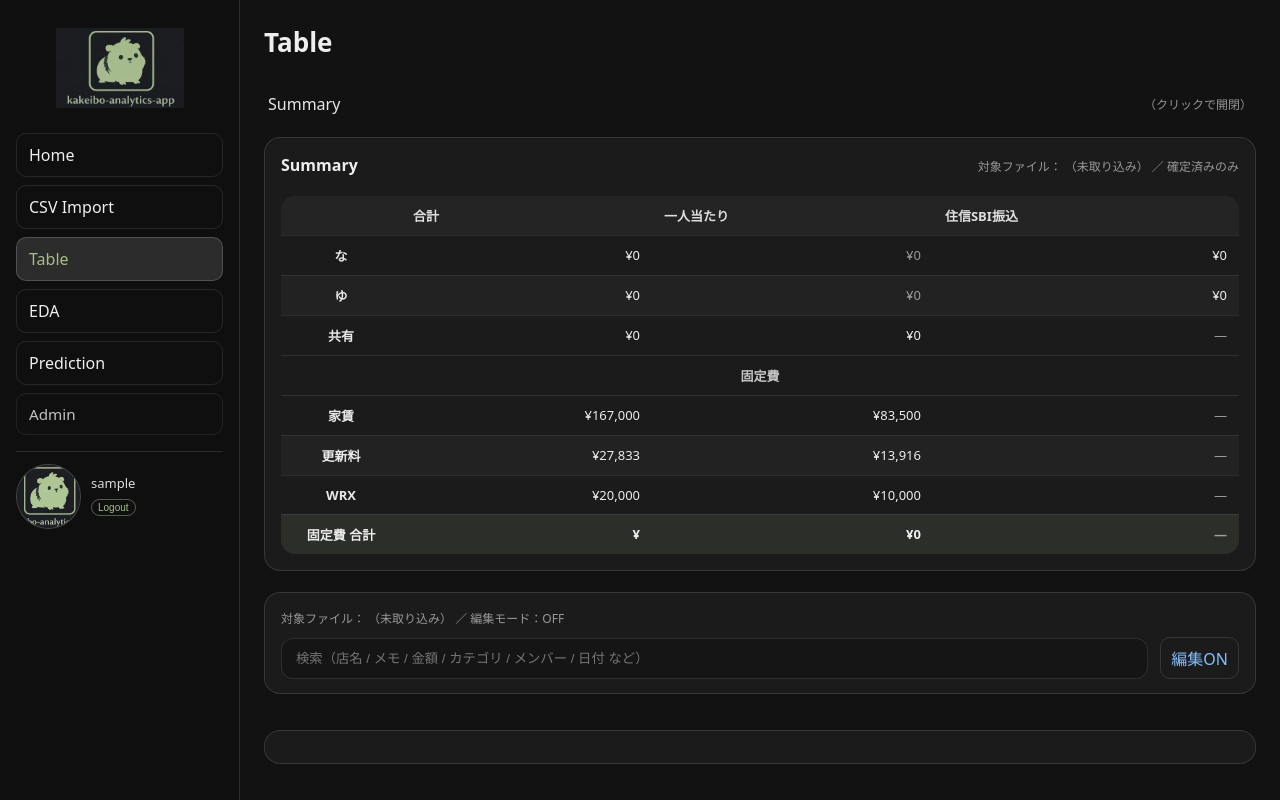
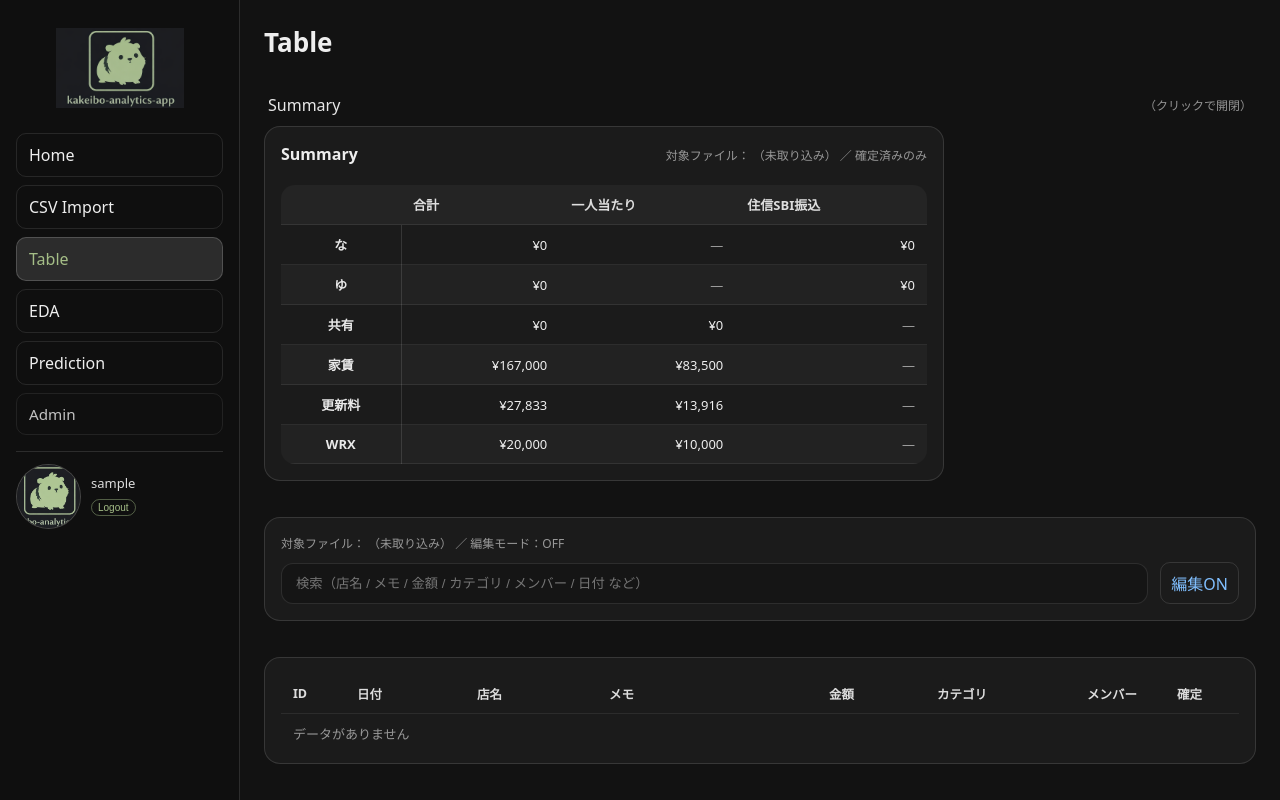
Before and after one commit to yoshimu-urami-nats/kakeibo-analytics-app, a Django app: page /transactions/ in a window 1280 px wide. Run offline with Django 5.2, Linux system fonts and the light colour scheme; the visitor is signed in with stand-in values (Sample User, id 1); data that the repository does not hold is empty.

Commit message:
サマリ罫線修正

```diff
--- a/static/app_min.css
+++ b/static/app_min.css
@@ -608,18 +608,13 @@ h1{ margin: 0 0 12px; font-size: 26px; }
   font-variant-numeric: tabular-nums;
 }
 
-.summary-table .sep th{
-  background: rgba(0,0,0,.22);
-  color: rgba(255,255,255,.75);
-  font-weight: 600;
-  border-bottom: 1px solid rgba(255,255,255,.10);
+.summary-compact{
+  max-width: 680px;
+  margin: 0 0 12px 0;  /* 左寄せ */
 }
 
-.summary-table .total th,
-.summary-table .total td{
-  border-bottom: none;
-  background: rgba(165,190,135,.08);
-  font-weight: 700;
+.summary-table th.rowhead{
+  border-right: 1px solid rgba(255,255,255,.12);
 }
 
 
--- a/transactions/templates/transactions/transaction_list.html
+++ b/transactions/templates/transactions/transaction_list.html
@@ -13,7 +13,7 @@
       <span class="muted">（クリックで開閉）</span>
     </summary>
 
-    <div class="card summary-card">
+    <div class="card summary-card summary-compact">
       <div class="summary-head">
         <h2 class="h2">Summary</h2>
         <div class="muted">
@@ -38,14 +38,14 @@
           <tr>
             <th class="rowhead">な</th>
             <td class="num">¥{{ summary.n_total|intcomma }}</td>
-            <td class="num muted">¥0</td>
+            <td class="num muted">—</td>
             <td class="num">¥{{ summary.transfer_n|intcomma }}</td>
           </tr>
 
           <tr>
             <th class="rowhead">ゆ</th>
             <td class="num">¥{{ summary.y_total|intcomma }}</td>
-            <td class="num muted">¥0</td>
+            <td class="num muted">—</td>
             <td class="num">¥{{ summary.transfer_y|intcomma }}</td>
           </tr>
 
@@ -54,10 +54,6 @@
             <td class="num">¥{{ summary.shared_total|intcomma }}</td>
             <td class="num">¥{{ summary.shared_per_person|intcomma }}</td>
             <td class="num muted">—</td>
-          </tr>
-
-          <tr class="sep">
-            <th colspan="4">固定費</th>
           </tr>
 
           <tr>
@@ -81,12 +77,6 @@
             <td class="num muted">—</td>
           </tr>
 
-          <tr class="total">
-            <th class="rowhead">固定費 合計</th>
-            <td class="num">¥{{ summary.fixed_total|intcomma }}</td>
-            <td class="num">¥{{ summary.per_person_total|intcomma }}</td>
-            <td class="num muted">—</td>
-          </tr>
         </tbody>
       </table>
 
--- a/transactions/views.py
+++ b/transactions/views.py
@@ -349,8 +349,6 @@ def transaction_list(request):
             + summary["wrx_per_person"]
         )
 
-        summary["fixed_total"] = summary["rent"] + summary["rent_renewal"] + summary["wrx"]
-
         # 振込額
         summary["transfer_n"] = summary["n_total"] + summary["per_person_total"]
         summary["transfer_y"] = summary["y_total"] + summary["per_person_total"]
```
